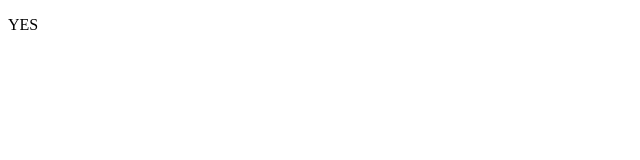
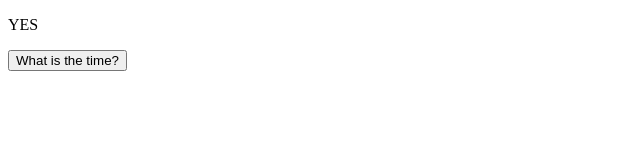
Before and after one commit to Hasitha24/JS, a plain HTML site: page index.html in a window 1280 px wide. Shown: the whole page, without its empty margins (0-640 px from the left). Drawn offline with Linux system fonts and the light colour scheme.

Commit message:
JS Events

```diff
--- a/index.html
+++ b/index.html
@@ -9,6 +9,9 @@
 <body>
 
     <p id="one"></p>
+
+    <button onclick ="document.getElementById('one').innerHTML= Date()">What is the time?  </button>
+
     <script src="./script.js"></script>
 </body>
 </html>
--- a/script.js
+++ b/script.js
@@ -158,3 +158,7 @@ Here, the AutonomousMode property is shared across all car objects, so all 3 mod
 */
 Car.prototype.AutonomousMode = "YES";
 document.getElementById("one").innerHTML = carModel3.AutonomousMode;
+
+//<-----------JS Events------------------>
+// In index.html page we add  <button onclick ="document.getElementById('one').innerHTML= Date()">What is the time?  </button>
+//output:Mon Oct 14 2024 23:27:36 GMT+0530 (India Standard Time)
```
